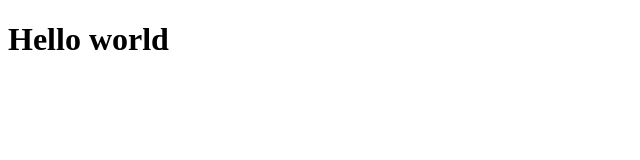
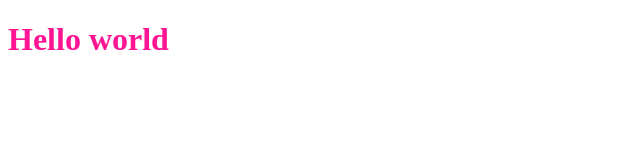
Before and after one commit to Kaleek03/Kaleek03.github.io, a plain HTML site: page index.html in a window 1280 px wide. Shown: the whole page, without its empty margins (0-640 px from the left). Drawn offline with Linux system fonts and the light colour scheme.

Commit message:
color change test

```diff
--- a/index.html
+++ b/index.html
@@ -1,7 +1,7 @@
 <!DOCTYPE html>
 <html>
     <body>
-        <title control="center">Kaden Abbott RES</title>
-        <h1>Hello world</h1>
+        <title>Kaden Abbott</title>
+        <h1 style="color:deeppink">Hello world</h1>
     </body>
 </html>
```
